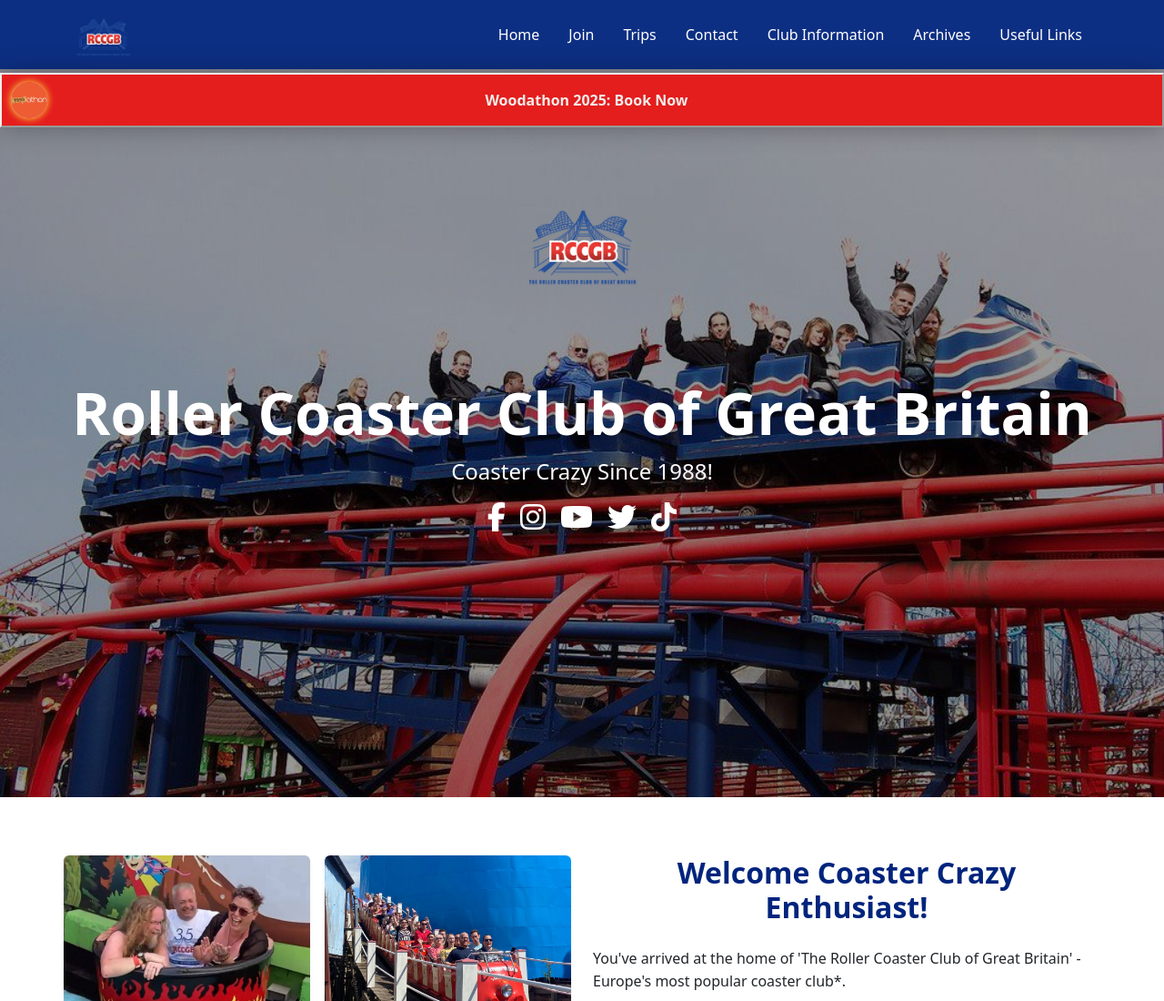
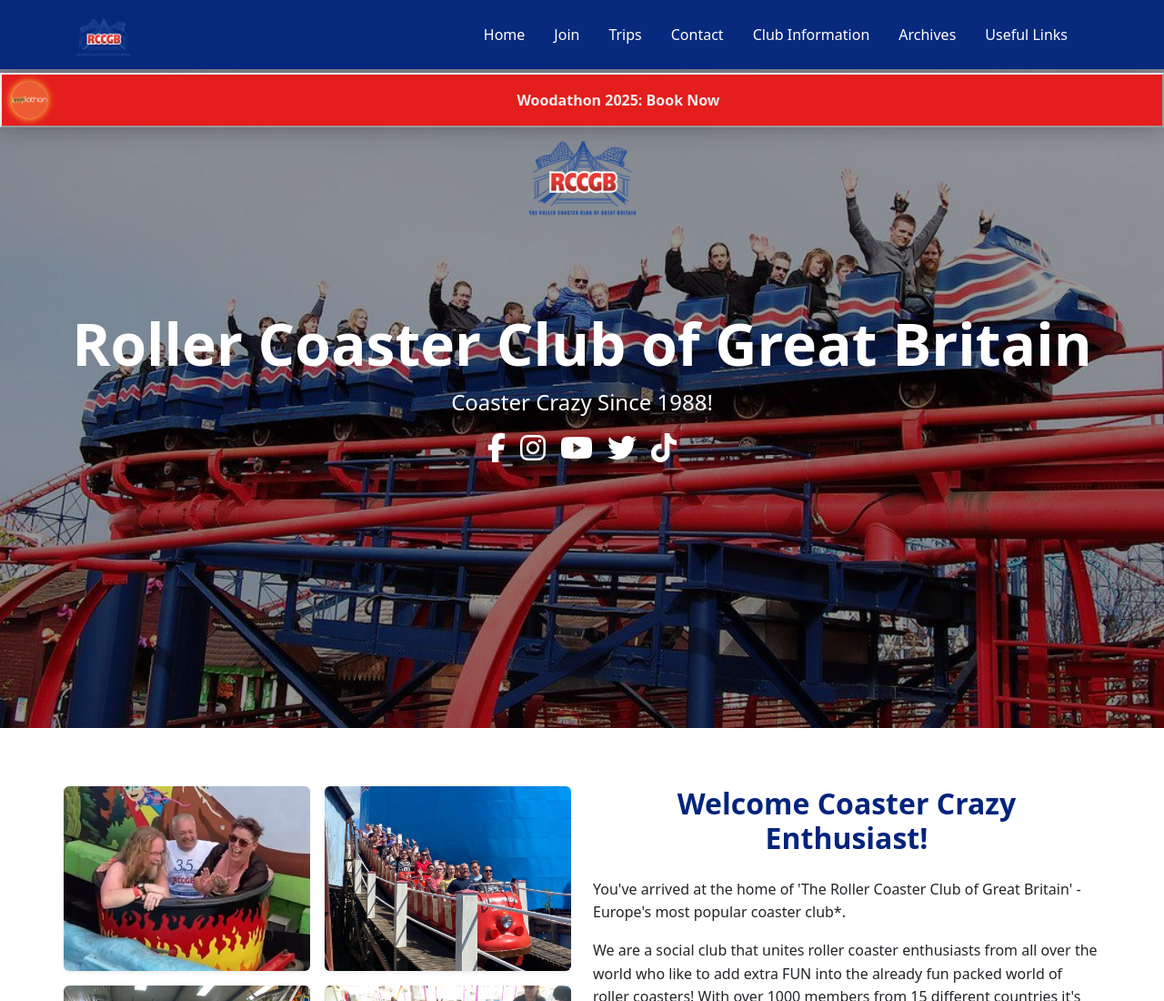
Before and after one commit to websitedsigns/rccgb, a plain HTML site: page rccgb-site/index.html in a window 1280 px wide. Shown: the top 1100 px of the page at 91% size. Drawn offline with nearby package versions, Linux system fonts and the light colour scheme.

Commit message:
fixed error with nav bar and sticker overlapping

```diff
--- a/rccgb-site/index.html
+++ b/rccgb-site/index.html
@@ -10,9 +10,31 @@
   <link rel="stylesheet" href="https://cdnjs.cloudflare.com/ajax/libs/font-awesome/6.5.0/css/all.min.css" />
 </head>
 <body>
-<!-- Navbar container (will be filled by navbar.html) -->
-<div id="navbar-container"></div>
-
+  <!-- Navbar -->
+  <nav class="navbar navbar-expand-lg fixed-top navbar-custom">
+    <div class="container">
+      <a class="navbar-brand" href="index.html">
+        <img src="images/logo.png" alt="RCCGB Logo" style="height:50px; width:auto; display:block; margin:0 auto;" class="d-block d-lg-inline mx-auto" />
+      </a>
+      <button class="navbar-toggler" type="button" data-bs-toggle="collapse" data-bs-target="#navbarNav" aria-label="Toggle navigation" style="border-color: white;">
+        <span class="navbar-toggler-icon" style="filter: invert(1);"></span>
+      </button>
+      <div class="collapse navbar-collapse" id="navbarNav">
+        <ul class="navbar-nav ms-auto">
+          <li class="nav-item"><a class="nav-link active" href="#">Home</a></li>
+          <li class="nav-item"><a class="nav-link" href="#contact">Join</a></li>
+          <li class="nav-item"><a class="nav-link" href="#contact">Trips</a></li>
+          <li class="nav-item"><a class="nav-link" href="#contact">Contact</a></li>
+          <li class="nav-item"><a class="nav-link" href="#contact">Club Information</a></li>
+          <li class="nav-item"><a class="nav-link" href="#events">Archives</a></li>
+          <li class="nav-item"><a class="nav-link" href="#trips">Useful Links</a></li>
+        </ul>
+        <!-- Social Icons to the right of the navbar -->
+        <div class="d-none d-lg-flex align-items-center ms-3"></div>
+        </ul>
+      </div>
+    </div>
+  </nav>
 
   <!-- Hero Banner -->
   <div class="hero-banner">
@@ -110,13 +132,5 @@
     reopenBtn.style.display = 'none';
     sticker.style.display = 'flex';
   </script>
-  <script>
-  fetch('navbar.html')
-    .then(response => response.text())
-    .then(data => {
-      document.getElementById('navbar-container').innerHTML = data;
-    });
-</script>
-
 </body>
 </html>
--- a/rccgb-site/styles.css
+++ b/rccgb-site/styles.css
@@ -98,12 +98,13 @@
   animation: ticker-move 5s linear infinite;
   overflow: hidden;
   white-space: nowrap;
-  padding-left: 50px;
+  padding-left: 90px;
   padding-right: 40px;
   border-color: #eeeeeb;
 }
 #woodathon-sticker::after {
   content: "Woodathon 2025: Book Now";
+  margin-left: 30px;
   color: #eeeeeb;
   font-weight: bold;
   font-size: 1rem;
```
